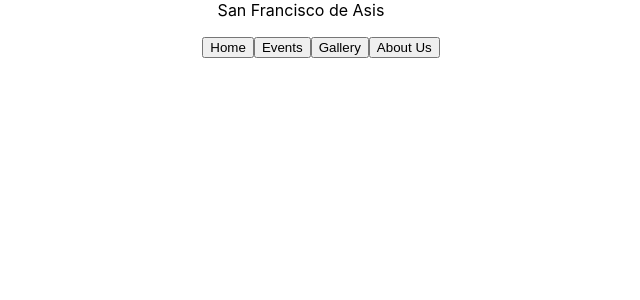
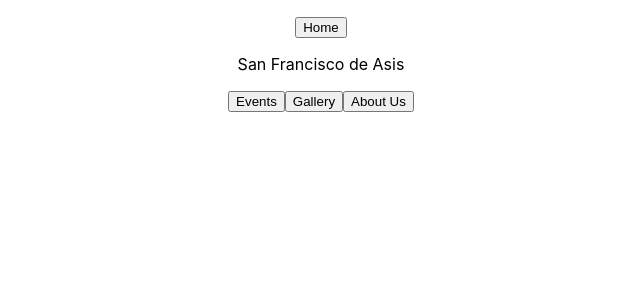
Before and after one commit to popkorn96/sfa_website, a React (Create React App) app in the folder sfa_online/: page / in a window 1280 px wide. Shown: the top 300 px of the page, without its empty margins (339-979 px from the left). Built offline with nearby package versions, Linux system fonts and the light colour scheme.

Commit message:
added nav bar

```diff
--- a/sfa_online/src/App.js
+++ b/sfa_online/src/App.js
@@ -1,13 +1,13 @@
 import './App.css';
 import {BrowserRouter as Router} from 'react-router-dom';
-import NavBar from './components/NavBar';
+import EnglishNavBar from './components/EnglishNavBar';
 
 
 function App() {
   return (
     <Router>
     <div className="App">
-      <NavBar/>
+      <EnglishNavBar/>
     </div>
   </Router>
   );
--- /dev/null
+++ b/sfa_online/src/components/EnglishNavBar.js
@@ -0,0 +1,17 @@
+import React from 'react'
+
+export default function EnglishNavBar() {
+    return (
+        <div>
+            <nav id="nav-bar">
+                <ol>
+                    <button class="nav-item active">Home</button>
+                    <p className="nav-title">San Francisco de Asis</p>
+                    <button class="nav-item active">Events</button>
+                    <button class="nav-item active">Gallery</button>
+                    <button class="nav-item active">About Us</button>
+                </ol>
+            </nav>
+        </div>
+    )
+}
--- a/sfa_online/src/components/NavBar.js
+++ /dev/null
@@ -1,17 +0,0 @@
-import React from 'react'
-
-export default function EnglishNavBar() {
-    return (
-        <div>
-            <nav id="nav-bar">
-                <a className="nav-title">San Francisco de Asis</a>
-                <ol>
-                    <button class="nav-item active" >Home</button>
-                    <button class="nav-item active" >Events</button>
-                    <button class="nav-item active" >Gallery</button>
-                    <button class="nav-item active" >About Us</button>
-                </ol>
-            </nav>
-        </div>
-    )
-}
```
